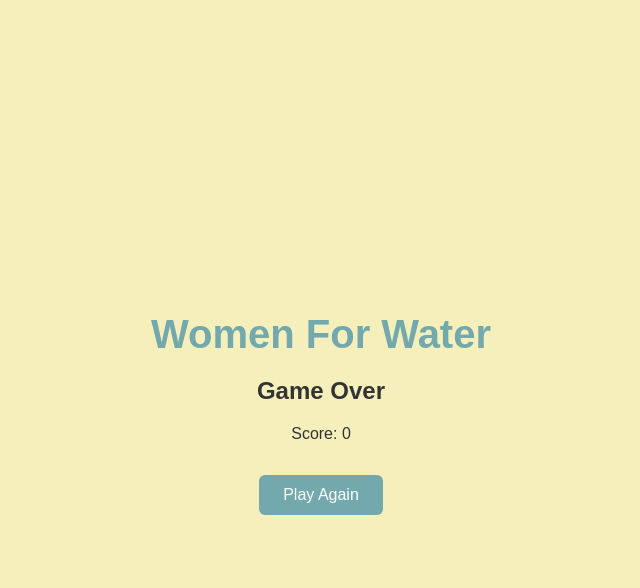
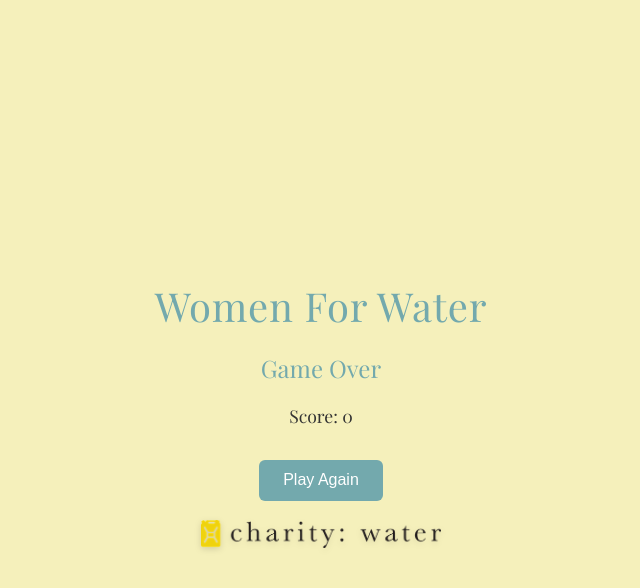
Before and after one commit to aleksaocampo/women-for-water-final, a plain HTML site: page index.html in a window 1280 px wide. Both pictures are taken after a click on the button "Start". Shown: the whole page, without its empty margins (319-959 px from the left). Drawn offline with nearby package versions, Linux system fonts and the light colour scheme.

Commit message:
Font changes, waterdroplet uploads

```diff
--- a/index.html
+++ b/index.html
@@ -5,6 +5,8 @@
   <meta name="viewport" content="width=device-width, initial-scale=1.0" />
   <title>Women For Water</title>
   <link rel="stylesheet" href="styles.css" />
+  <!-- Fonts: Playfair Display for headings, Poppins for body -->
+  <link href="https://fonts.googleapis.com/css2?family=Playfair+Display:wght@400;700&family=Poppins:wght@300;400;600&display=swap" rel="stylesheet">
 </head>
 <body>
   <div id="ui">
@@ -17,6 +19,8 @@
       <p id="finalScore"></p>
       <button id="restartBtn">Play Again</button>
     </div>
+    <!-- Charity: water horizontal logo (place image at img/cw_logo_horizontal.png) -->
+    <img id="cwLogo" src="img/cw_logo_horizontal.png" alt="charity: water logo" />
   </div>
 
   <script src="script.js"></script>
--- a/script.js
+++ b/script.js
@@ -18,6 +18,11 @@ let lastTick = 0; // timestamp of last logical move
 const tickInterval = speed; // ms per logical move
 let prevSnake = []; // store previous logical positions for interpolation
 let running = false; // true while game logic should run
+// Preload water drop image (match actual filename in img/ which is case-sensitive)
+const waterImg = new Image();
+waterImg.src = 'img/Waterdrop.png';
+let waterImgLoaded = false;
+waterImg.onload = () => { waterImgLoaded = true; };
 
 function initGame() {
   // clear previous game state / handlers if any
@@ -142,9 +147,17 @@ function draw(interp = 1) {
   }
 
   ctx.fillStyle = '#00b4d8';
-  ctx.beginPath();
-  ctx.arc(waterDrop.x + box / 2, waterDrop.y + box / 2, box / 3, 0, Math.PI * 2);
-  ctx.fill();
+  // Try to draw the water drop image centered in the cell. Fall back to a circle.
+  if (waterImgLoaded) {
+    const imgSize = Math.round(box * 0.8); // slightly smaller than cell
+    const imgX = waterDrop.x + Math.floor((box - imgSize) / 2);
+    const imgY = waterDrop.y + Math.floor((box - imgSize) / 2);
+    ctx.drawImage(waterImg, imgX, imgY, imgSize, imgSize);
+  } else {
+    ctx.beginPath();
+    ctx.arc(waterDrop.x + box / 2, waterDrop.y + box / 2, box / 3, 0, Math.PI * 2);
+    ctx.fill();
+  }
 
   // Rendering-only code stops here. Logical movement handled in tick().
 }
--- a/styles.css
+++ b/styles.css
@@ -11,9 +11,13 @@ body {
 }
 
 h1 {
+  /* Use a serif similar to the charity: water wordmark */
+  font-family: 'Playfair Display', serif;
+  font-weight: 400;
   font-size: 2rem;
   color: #73A9AD;
   margin-bottom: 1rem;
+  letter-spacing: 0.02em;
 }
 
 #gameCanvas {
@@ -41,6 +45,32 @@ h1 {
 #score {
   font-size: 1.2rem;
   margin-top: 1rem;
+  /* Match heading font for a cohesive look */
+  font-family: 'Playfair Display', serif;
+  font-weight: 400;
+}
+
+/* Bottom centered logo */
+#cwLogo {
+  display: block;
+  max-width: 240px;
+  width: 40vw;
+  height: auto;
+  margin: 1.2rem auto 0 auto; /* center horizontally, small gap above */
+  filter: drop-shadow(0 2px 3px rgba(0,0,0,0.15));
+}
+
+/* Game over and final score use the same serif */
+#gameOver h2 {
+  font-family: 'Playfair Display', serif;
+  font-weight: 400;
+  color: #73A9AD;
+}
+
+#finalScore {
+  font-family: 'Playfair Display', serif;
+  font-weight: 400;
+  font-size: 1.1rem;
 }
 
 @media (min-width: 768px) {
```
